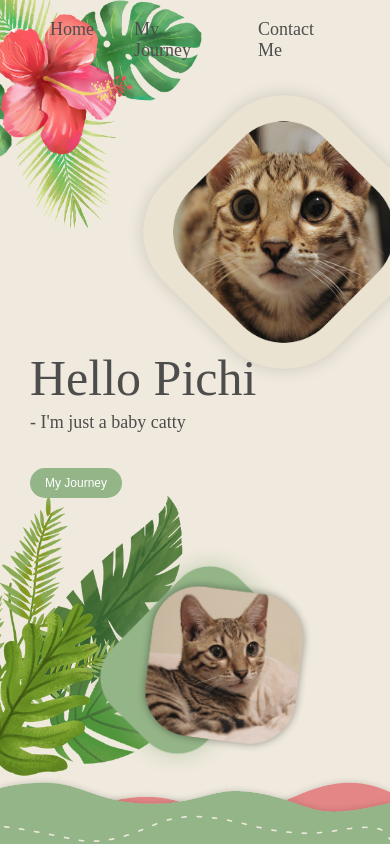
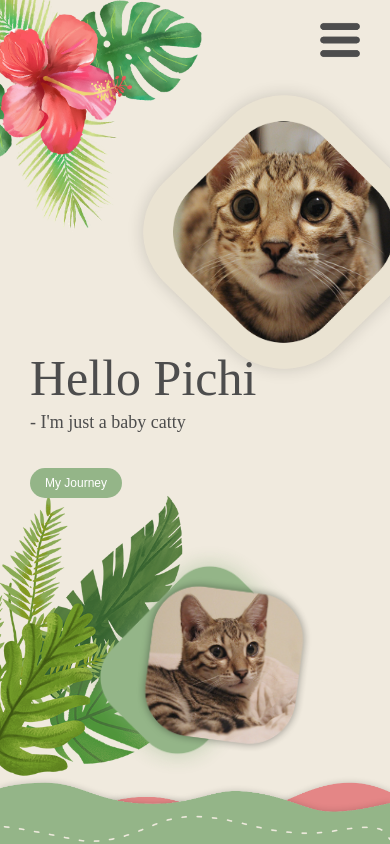
Before and after one commit to XiangZhuang/pichi-app, a React (Create React App) app in the folder webapp/: page /home in a window 390 px wide. Shown: the top 844 px of the page. Built offline with nearby package versions, Linux system fonts and the light colour scheme; no server answers; a web font is replaced by a local one.

Commit message:
header mobile menu init

```diff
--- a/webapp/src/components/Header/index.scss
+++ b/webapp/src/components/Header/index.scss
@@ -30,6 +30,23 @@
           color: #777;
         }
       }
+      @media only screen and (max-width: 690px) {
+        display: none;
+      }
+    }
+    > .mobile {
+      display: none;
+      @media only screen and (max-width: 690px) {
+        display: flex;
+      }
+      > .menu {
+        width: 40px;
+        cursor: pointer;
+        transition: 0.15s;
+      }
+      > .menu.rotate {
+        transform: rotate(90deg);
+      }
     }
   }
 }
--- a/webapp/src/components/Header/index.tsx
+++ b/webapp/src/components/Header/index.tsx
@@ -1,24 +1,28 @@
 import { Link, useHistory } from "react-router-dom";
 import "./index.scss";
-import { createRef, useEffect } from "react";
+import { useEffect, useRef, useState } from "react";
+import menuIcon from "../../images/icons/menu.png";
 
 const Header = () => {
-  const headerRef = createRef<HTMLDivElement>();
+  const headerRef = useRef<HTMLDivElement>();
   const history = useHistory();
+  const [showMenu, setShowMenu] = useState(false);
 
   const handleScroll = () => {
     const scrollTop = window.scrollY;
-    const classes = headerRef.current!!.className.split(" ");
-    if (scrollTop > 80) {
-      if (!classes!!.includes("shadow")) {
-        classes!!.push("shadow");
+    if (headerRef.current) {
+      const classes = headerRef.current.className.split(" ");
+      if (scrollTop > 80) {
+        if (!classes!!.includes("shadow")) {
+          classes.push("shadow");
+        }
+      } else {
+        if (classes.includes("shadow")) {
+          classes.splice(classes.indexOf("shadow"), 1);
+        }
       }
-    } else {
-      if (classes!!.includes("shadow")) {
-        classes.splice(classes.indexOf("shadow"), 1);
-      }
+      headerRef.current.className = classes.join(" ");
     }
-    headerRef.current!!.className = classes!!.join(" ");
   };
 
   const handlePathChange = (pathname: string) => {
@@ -51,6 +55,7 @@ const Header = () => {
   }, [history]);
 
   return (
+    // @ts-ignore
     <div className="header" ref={headerRef}>
       <div className="container">
         <div className="navs">
@@ -64,6 +69,16 @@ const Header = () => {
             <Link to="/contact">Contact Me</Link>
           </div>
         </div>
+        <div className="mobile">
+          <div
+            className={`menu ${showMenu ? "rotate" : ""}`}
+            onClick={() => {
+              setShowMenu(!showMenu);
+            }}
+          >
+            <img src={menuIcon} alt="menu" />
+          </div>
+        </div>
       </div>
     </div>
   );
```
Also changed, not shown: webapp/src/images/icons/menu.png (added).
